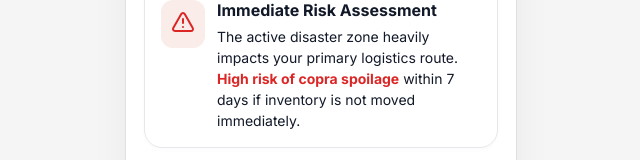
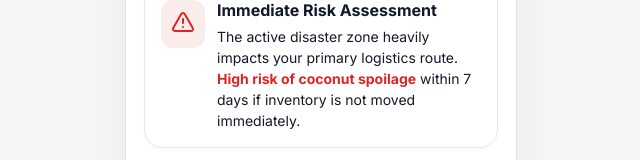
Before and after one commit to DominceAseberos/B2BackUp, a React (Vite) app: page /supplier/ai-bcp in a window 1280 px wide. Shown: the part 241-401 px from the top of the page, without its empty margins (319-959 px from the left). Built offline with nearby package versions, Linux system fonts and the light colour scheme.

Commit message:
text: change copra to coconut in AI BCP screen

```diff
--- a/src/features/AIBcpScreen.tsx
+++ b/src/features/AIBcpScreen.tsx
@@ -54,7 +54,7 @@ export function AIBcpScreen() {
                 <h3 style={{ margin: "0 0 6px", fontSize: 16 }}>Immediate Risk Assessment</h3>
                 <p style={{ margin: 0, fontSize: 14, color: "var(--ink)", lineHeight: 1.5 }}>
                   The active disaster zone heavily impacts your primary logistics route.
-                  <strong style={{ color: "var(--alert)" }}> High risk of copra spoilage</strong> within 7 days if inventory is not moved immediately.
+                  <strong style={{ color: "var(--alert)" }}> High risk of coconut spoilage</strong> within 7 days if inventory is not moved immediately.
                 </p>
               </div>
             </div>
```
